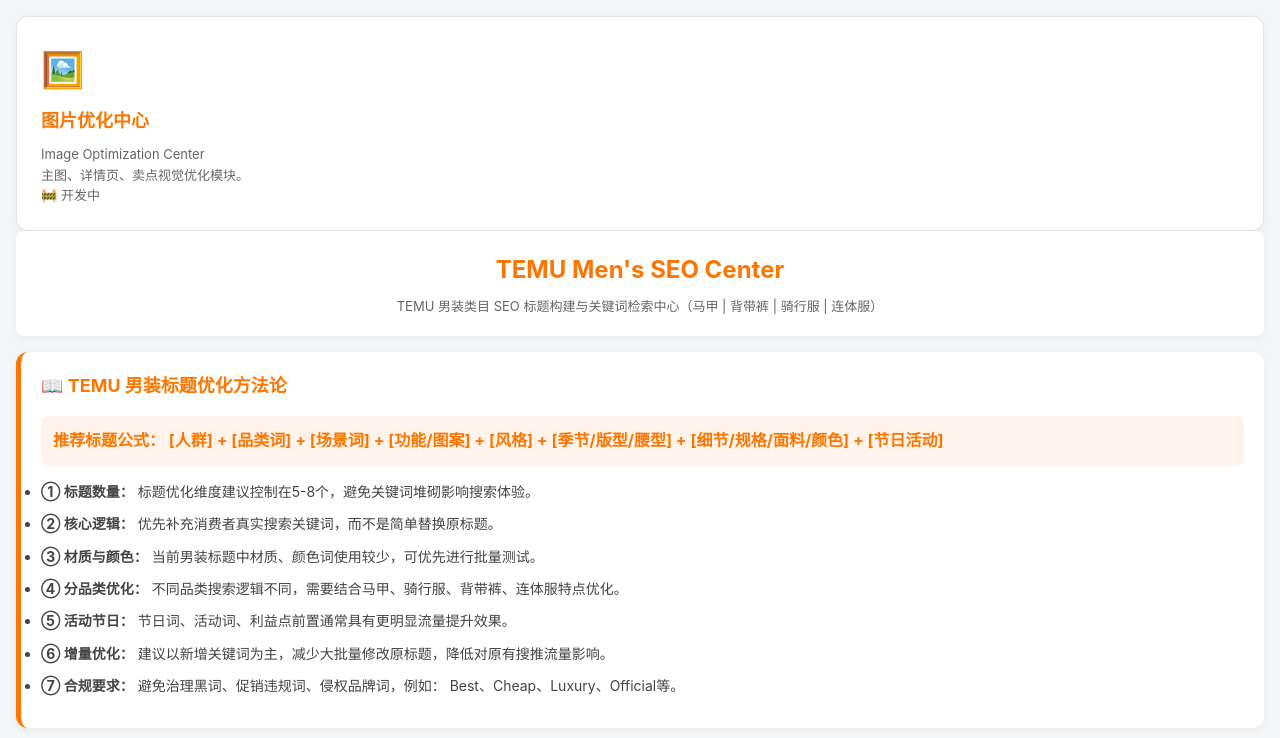
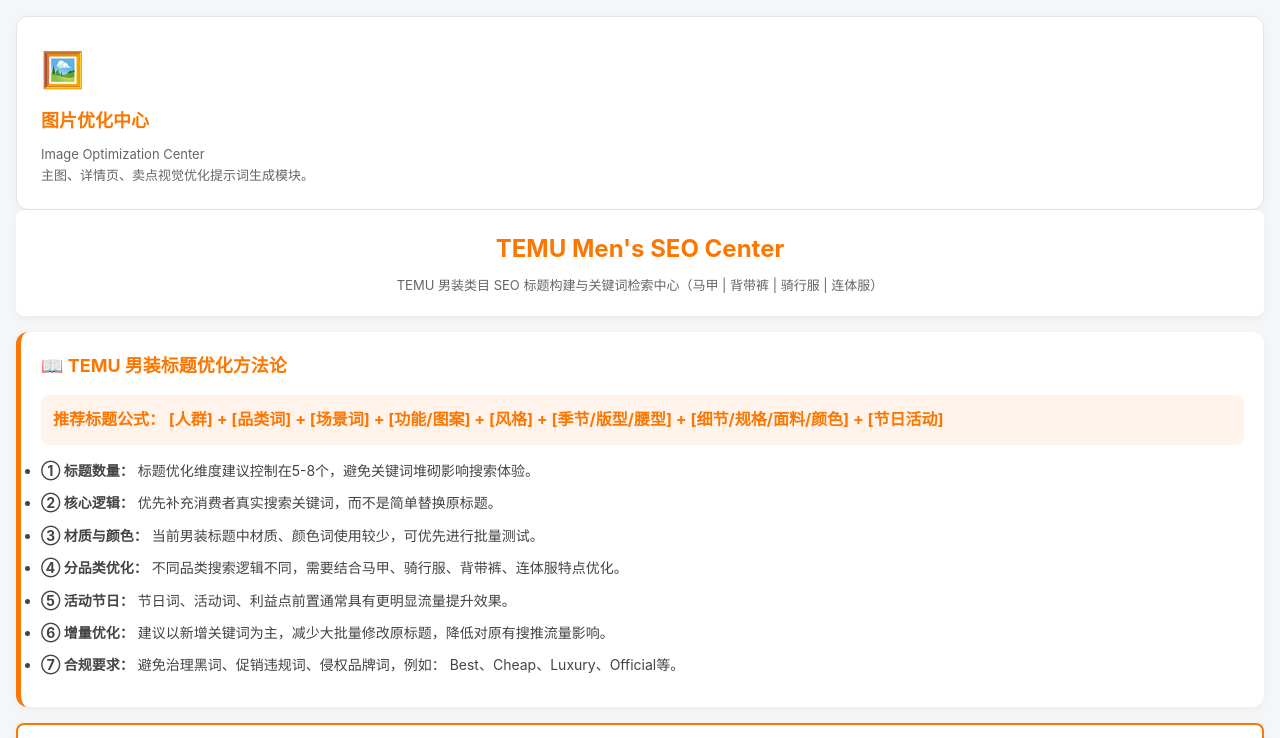
Before and after one commit to HHHHHHUjjjjj/hhhhhhujjjjj.github.io, a plain HTML site: page index.html in a window 1280 px wide. Shown: the top 738 px of the page. Drawn offline with Linux system fonts and the light colour scheme.

Commit message:
Update index.html

```diff
--- a/index.html
+++ b/index.html
@@ -382,9 +382,7 @@
         <p>
         Image Optimization Center
         <br>
-        主图、详情页、卖点视觉优化模块。
-        <br>
-        🚧 开发中
+        主图、详情页、卖点视觉优化提示词生成模块。
         </p>
 
     </div>
```
